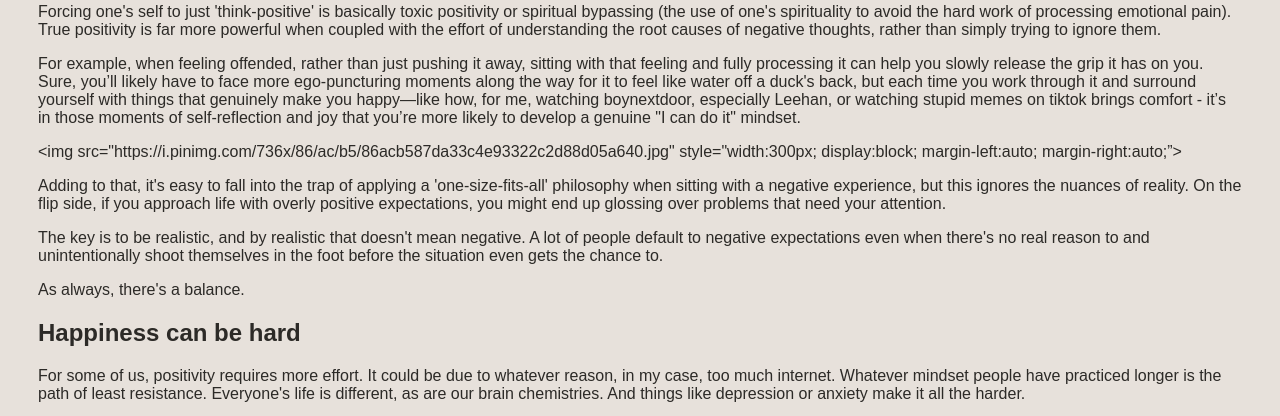
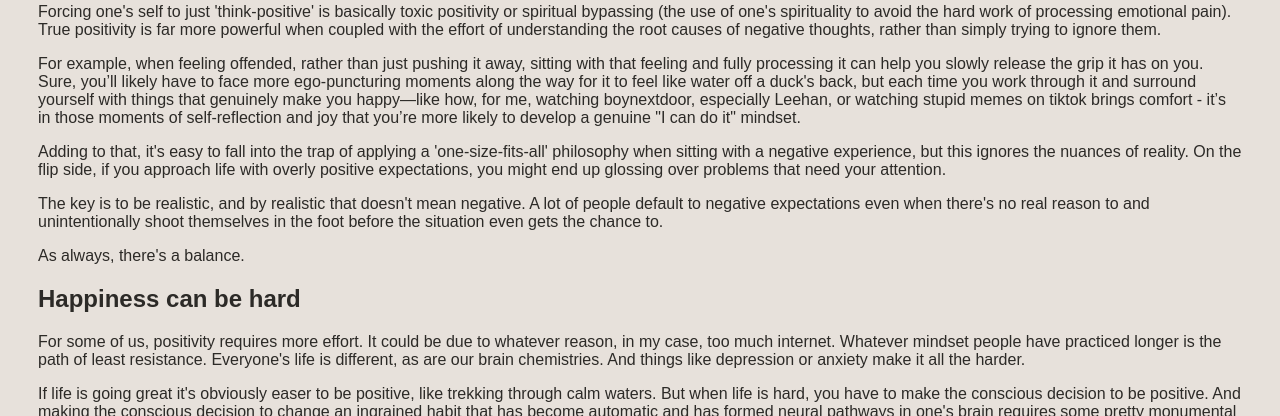
Before and after one commit to 2Seph/blooog, an Eleventy site: page src/posts/journal1.md in a window 1280 px wide. Shown: the part 1069-1485 px from the top of the page. Built offline with nearby package versions, Linux system fonts and the light colour scheme; Eleventy itself is replaced by a stand-in of ours; files that its build step writes are made by us from their sources.

Commit message:
Update post “journal1”

```diff
--- a/src/posts/journal1.md
+++ b/src/posts/journal1.md
@@ -36,7 +36,6 @@ Forcing one's self to just 'think-positive' is basically toxic positivity or spi
 
 For example, when feeling offended, rather than just pushing it away, sitting with that feeling and fully processing it can help you slowly release the grip it has on you. Sure, you’ll likely have to face more ego-puncturing moments along the way for it to feel like water off a duck's back, but each time you work through it and surround yourself with things that genuinely make you happy—like how, for me, watching boynextdoor, especially Leehan, or watching stupid memes on tiktok brings comfort - it’s in those moments of self-reflection and joy that you’re more likely to develop a genuine "I can do it" mindset.
 
-<img src="https://i.pinimg.com/736x/86/ac/b5/86acb587da33c4e93322c2d88d05a640.jpg" style="width:300px; display:block; margin-left:auto; margin-right:auto;”>
 
 Adding to that, it's easy to fall into the trap of applying a 'one-size-fits-all' philosophy when sitting with a negative experience, but this ignores the nuances of reality. On the flip side, if you approach life with overly positive expectations, you might end up glossing over problems that need your attention.
 
```
